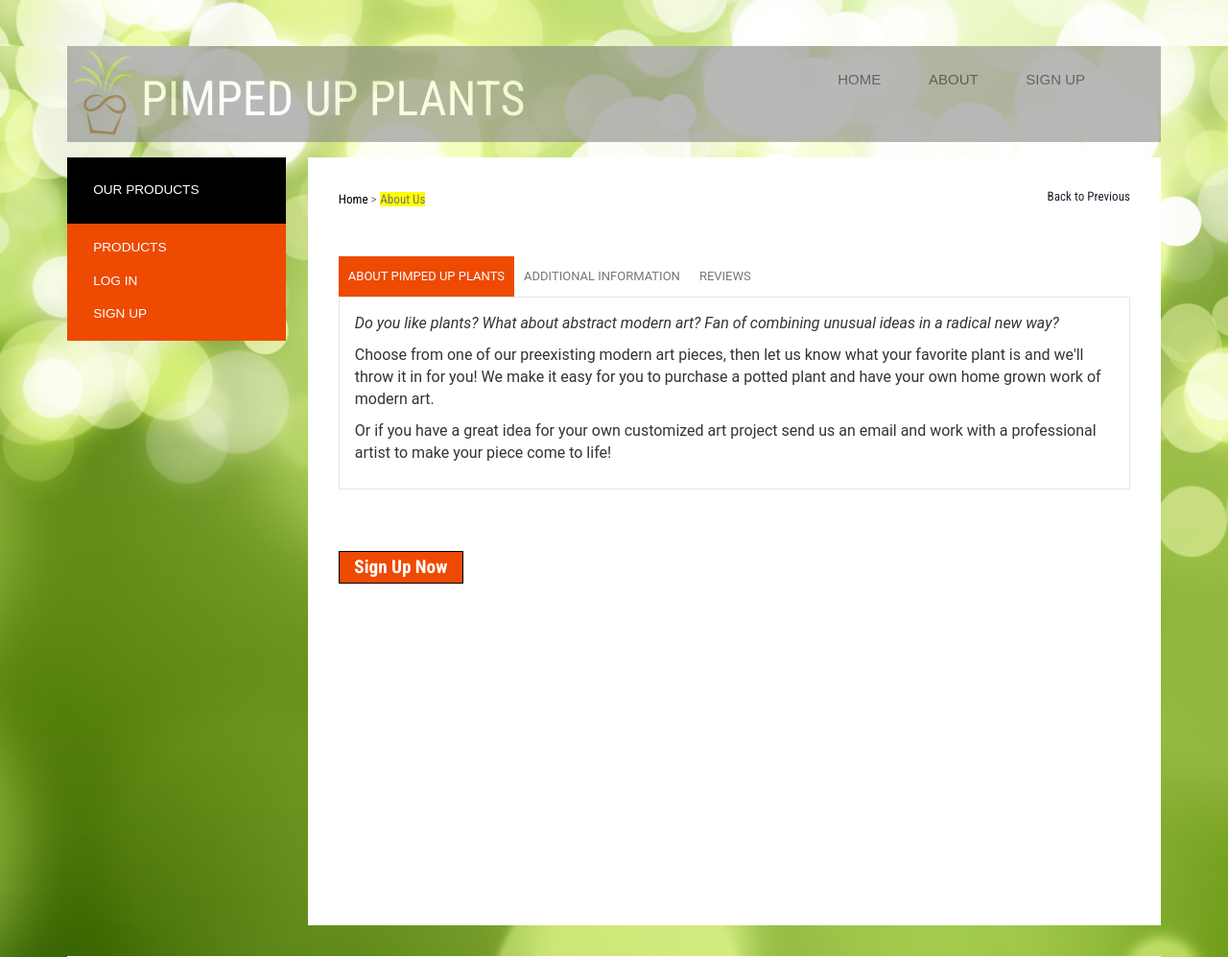
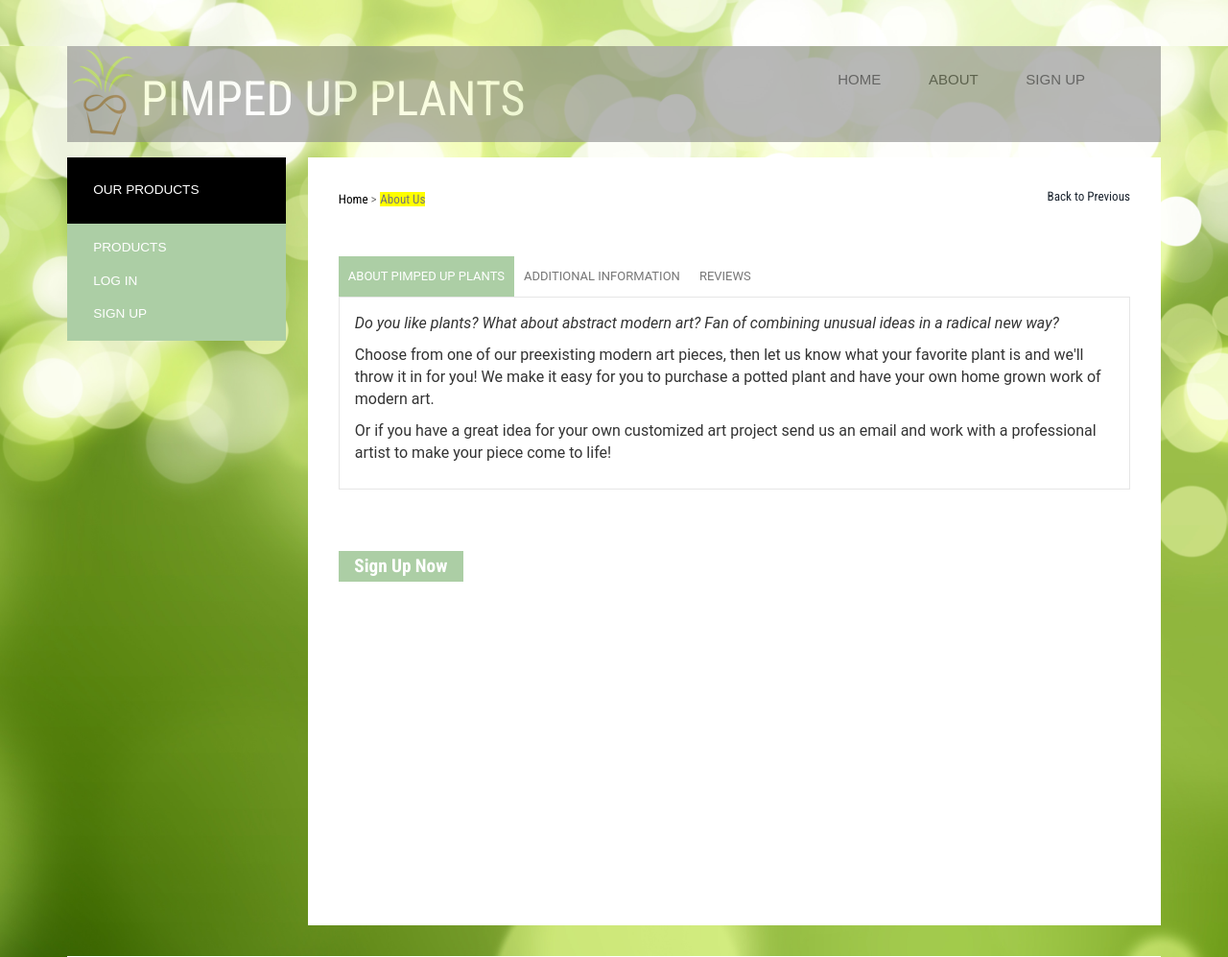
Before and after one commit to Lyreguin/E-Commerce_Site, a PHP site: page /about.html in a window 1280 px wide. Shown: the top 997 px of the page at 96% size. Run offline with PHP 8.4, Linux system fonts and the light colour scheme; some web fonts are replaced.

Commit message:
Color Fixes for About Page

```diff
--- a/about.html
+++ b/about.html
@@ -177,7 +177,7 @@ License URL: http://creativecommons.org/licenses/by/3.0/
 					      </div>
 					 </div>
 					 <div class="new-topday">
-					<a href="#"><h3 class="new-models" style="border:1px solid black; width:130px; text-align: center">Sign Up Now</h3></a>
+					<a href="#"><h3 class="new-models" style="width:130px; text-align: center">Sign Up Now</h3></a>
 					<div class="clearfix"></div>
 				</div>
 			</div>
--- a/css/style.css
+++ b/css/style.css
@@ -642,10 +642,10 @@ p.copyright a:hover{
 }
 .resp-tab-item:hover {
 	text-shadow: none;
-	color: #F27141;
+	color: #000;
 }
 .resp-tab-active{
-	background:#ee4a02;
+	background:#accea5;
 	text-shadow: none;
 	color:#fff;
 }
@@ -935,7 +935,7 @@ div.register-bottom-grid {
 	float:left;
 }
 .product-listy{
-	background:#ee4a02;
+	background:#accea5;
 }
 ul.product-list{
 	padding:0em 0 0.5em 0;
@@ -1182,7 +1182,7 @@ ul.product-qty {
 }
 h3.new-models {
 	font-size: 1.2em;
-	background: #ee4a02;
+	background: #accea5;
 	padding: 5px;
 	font-weight: 600;
 	color:#fff;
```
